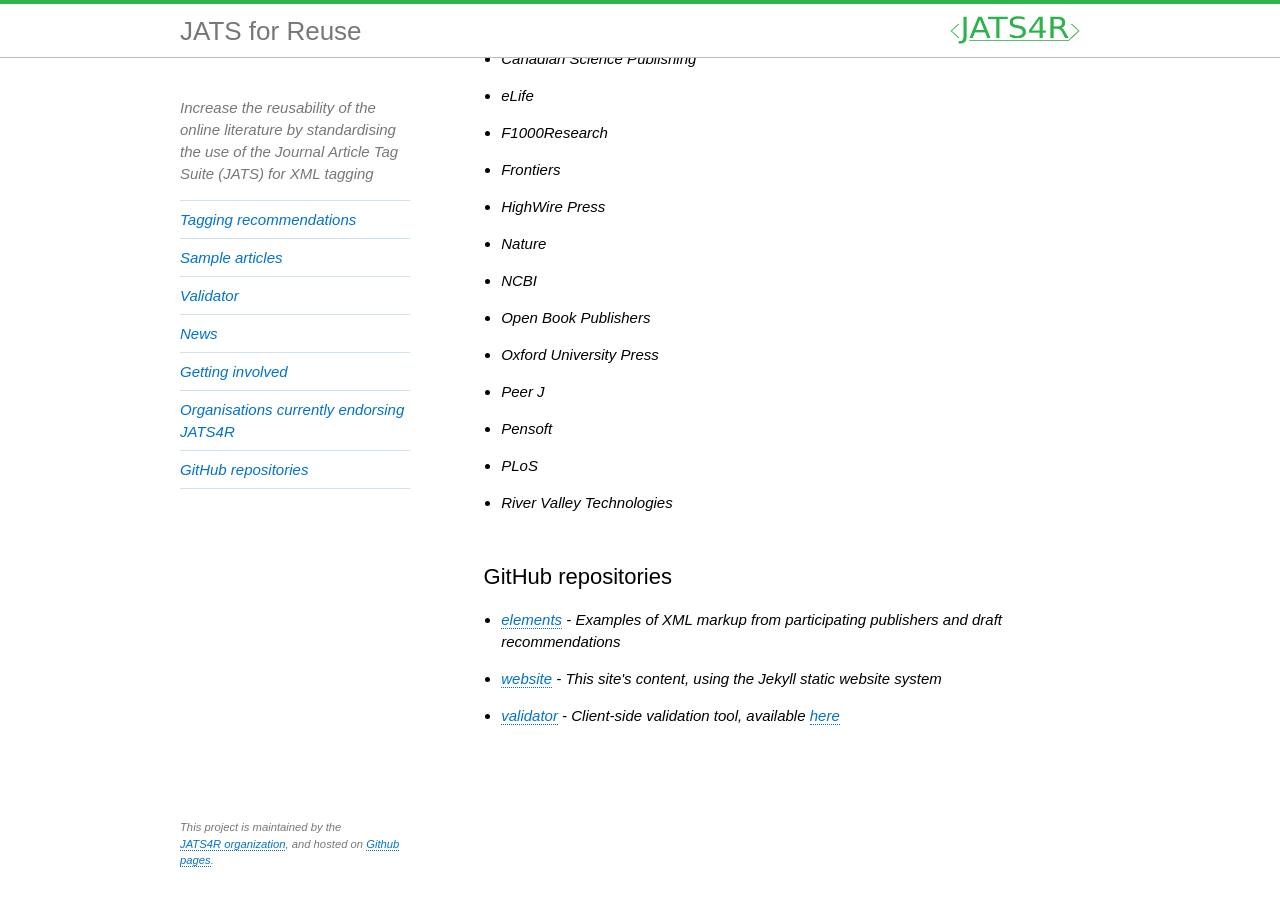
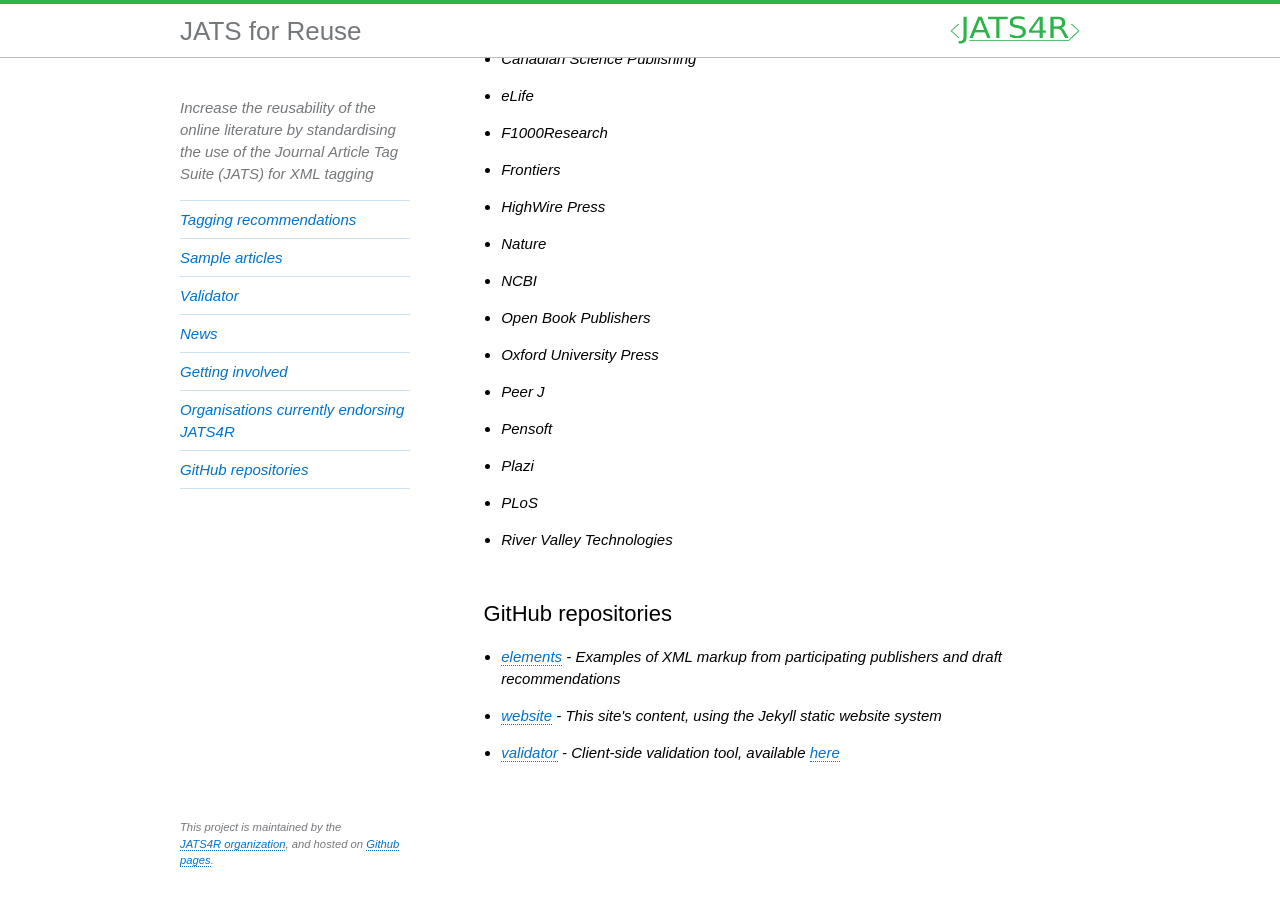
Before and after one commit to JATS4R/old-website, a Jekyll site: the page index.html, which Jekyll copies as it is, in a window 1280 px wide and 900 px high, scrolled down 1812 px. Built offline with Jekyll 4.4.1, drawn with Linux system fonts in a browser that asks for light colours; some web fonts are replaced; before the commit the page ends 2675 px from its top, so only the background shows below that.

Commit message:
Add Plazi to organisations list

```diff
--- a/index.html
+++ b/index.html
@@ -150,6 +150,7 @@
             <li>Oxford University Press</li>
             <li>Peer J</li>
             <li>Pensoft</li>
+            <li>Plazi</li>
             <li>PLoS</li>
             <li>River Valley Technologies</li>
           </ul>
```
